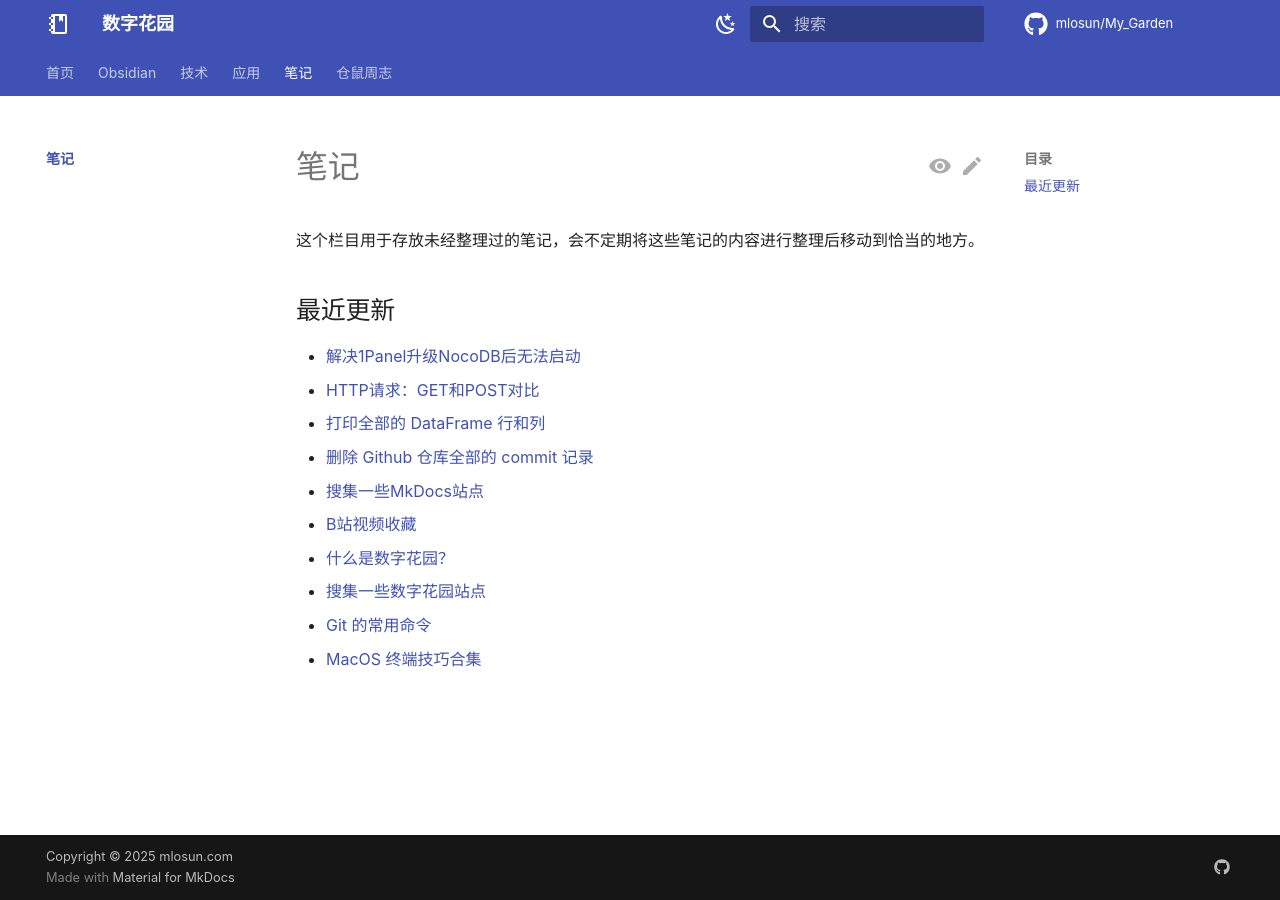
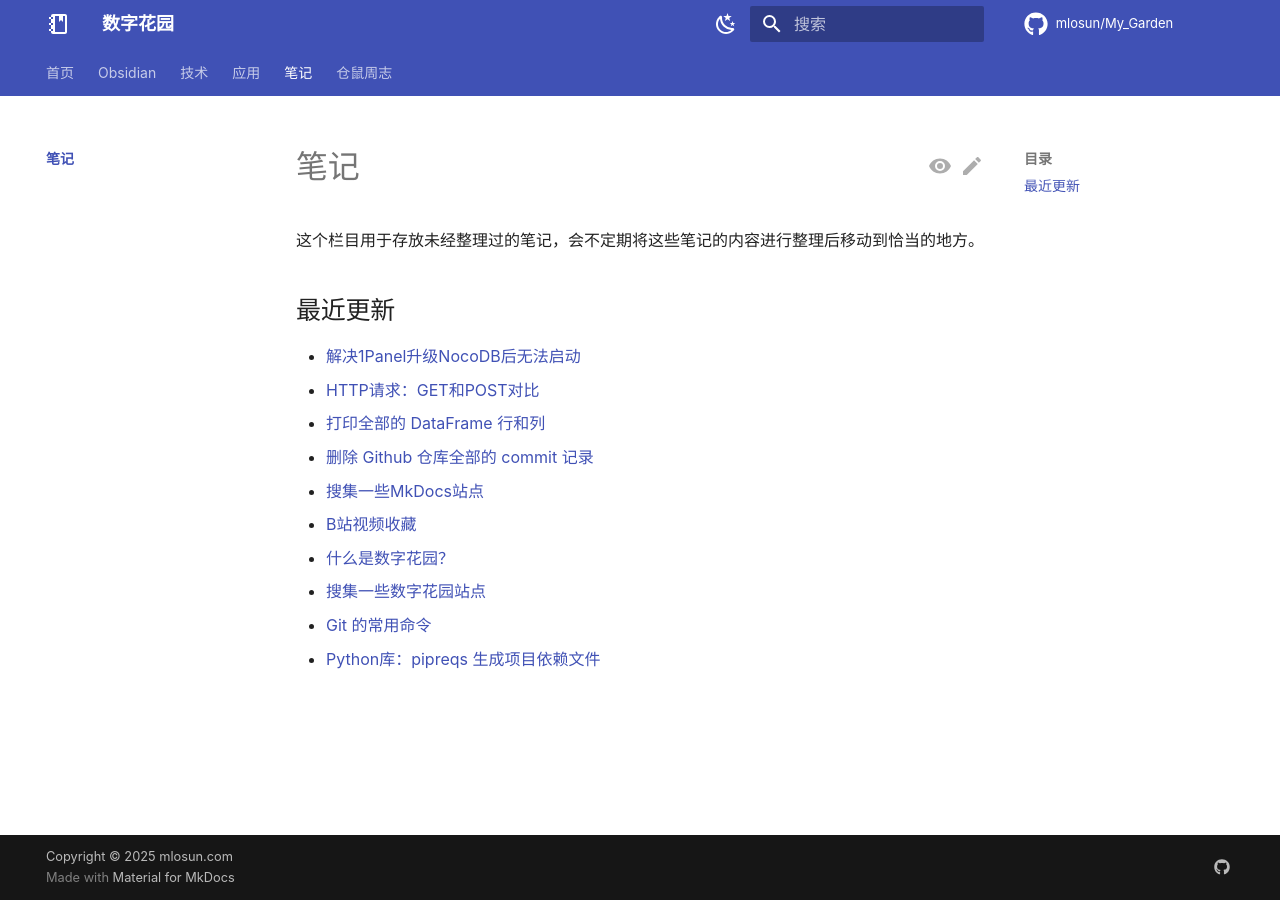
Before and after one commit to mlosun/My_Garden, an MkDocs documentation site: the page built from docs/notes/index.md, in a window 1280 px wide. Built offline with MkDocs 1.6.1 and Material for MkDocs 9.7.7, drawn with Linux system fonts in a browser that asks for light colours; comment, search, counter and statistics services are not loaded.

Commit message:
PUSH NOTE : index.md

```diff
--- a/docs/notes/index.md
+++ b/docs/notes/index.md
@@ -18,4 +18,4 @@ title: 笔记
 - [什么是数字花园？](./%E4%BB%80%E4%B9%88%E6%98%AF%E6%95%B0%E5%AD%97%E8%8A%B1%E5%9B%AD%EF%BC%9F.md)
 - [搜集一些数字花园站点](./%E6%90%9C%E9%9B%86%E4%B8%80%E4%BA%9B%E6%95%B0%E5%AD%97%E8%8A%B1%E5%9B%AD%E7%AB%99%E7%82%B9.md)
 - [Git 的常用命令](./Git%20%E7%9A%84%E5%B8%B8%E7%94%A8%E5%91%BD%E4%BB%A4.md)
-- [MacOS 终端技巧合集](./MacOS%20%E7%BB%88%E7%AB%AF%E6%8A%80%E5%B7%A7%E5%90%88%E9%9B%86.md)
+- [Python库：pipreqs 生成项目依赖文件](./Python%E5%BA%93%EF%BC%9Apipreqs%20%E7%94%9F%E6%88%90%E9%A1%B9%E7%9B%AE%E4%BE%9D%E8%B5%96%E6%96%87%E4%BB%B6.md)
```
